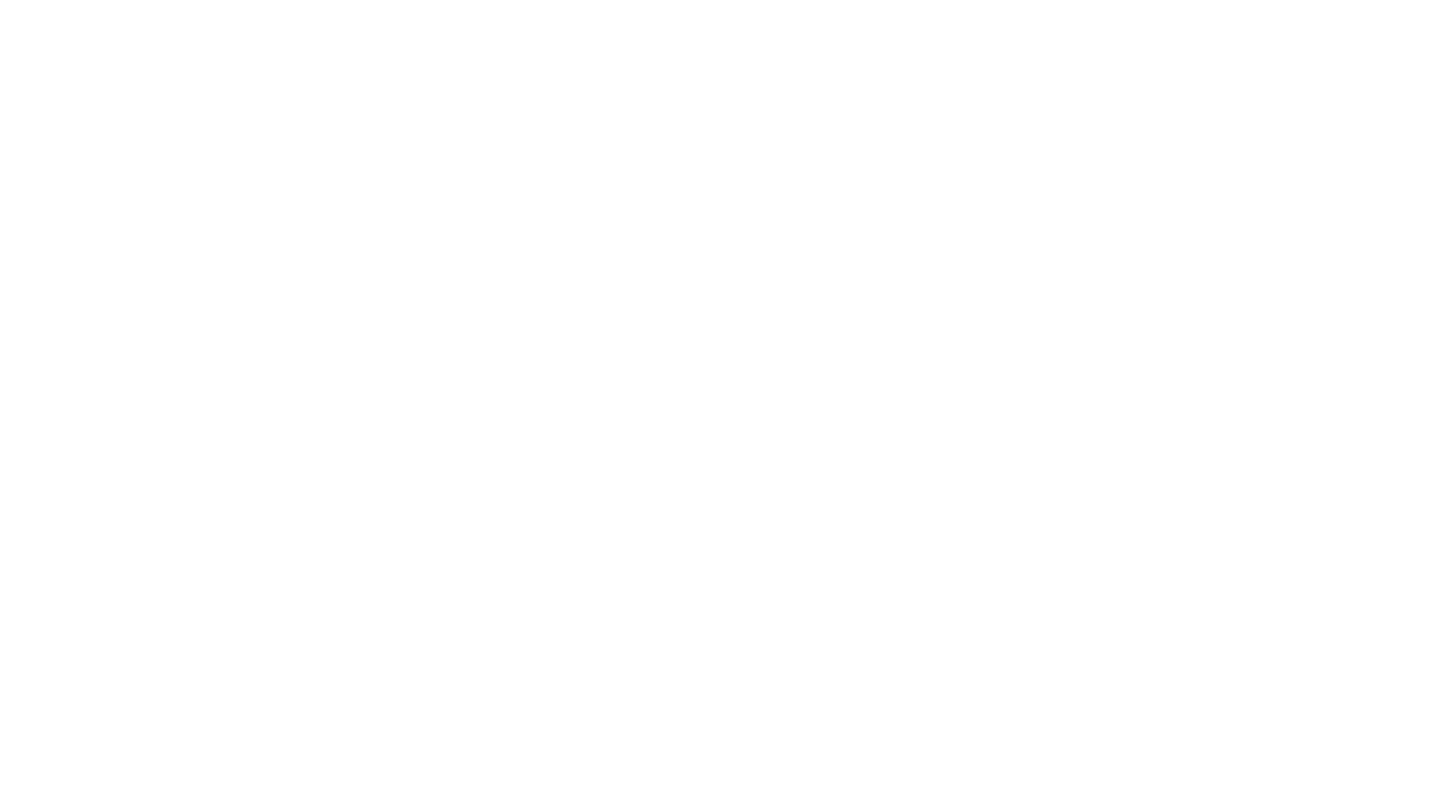
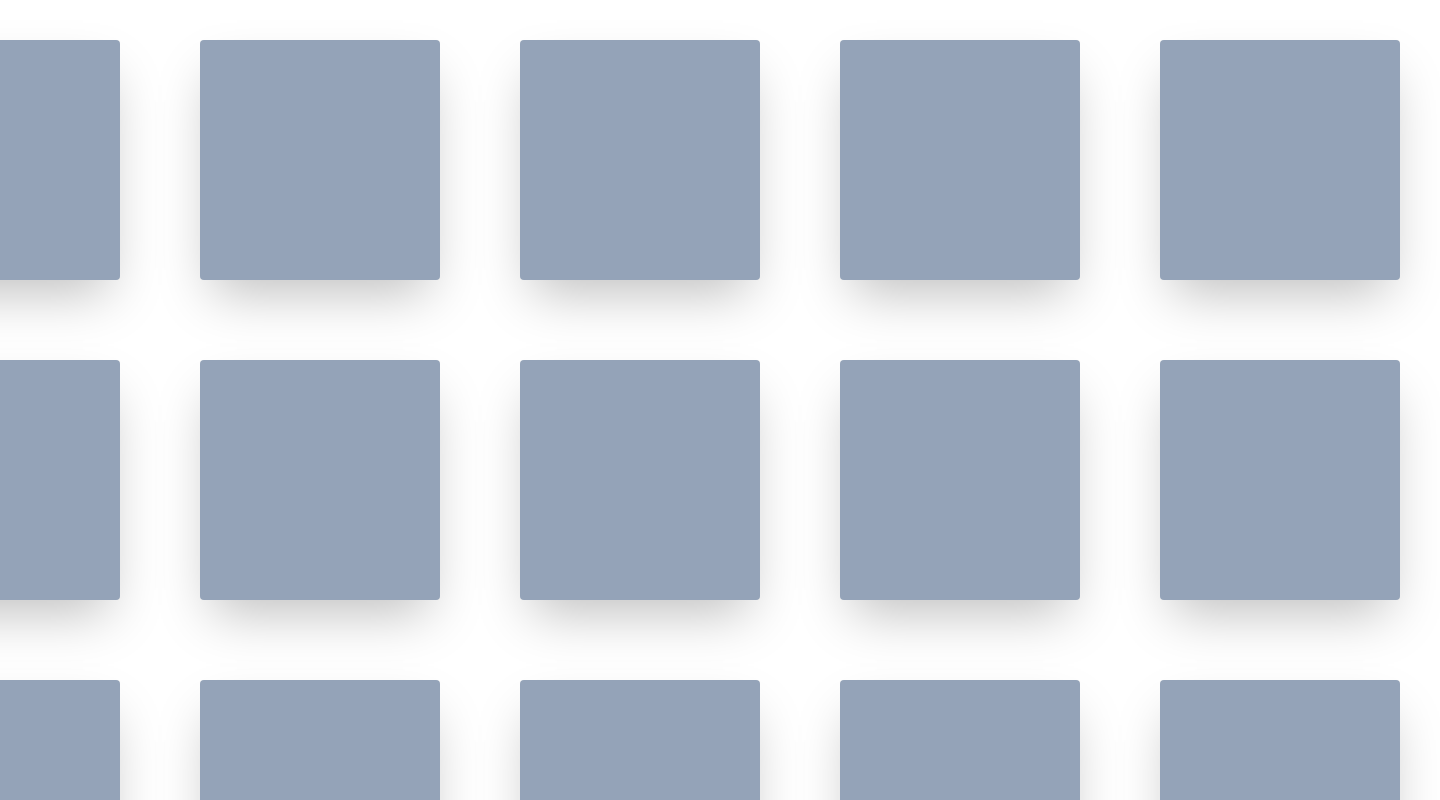
Before and after one commit to sebastianscinteie/click-factory, a Next.js app: page / in a window 1280 px wide. Shown: the top 800 px of the page, 1440 px wide, since content can reach past the window. Built offline with nearby package versions, Linux system fonts and the light colour scheme.

Commit message:
Nice grid

```diff
--- a/src/app/page.tsx
+++ b/src/app/page.tsx
@@ -1,9 +1,28 @@
 import Image from 'next/image'
 
+function Square(){
+  return <>
+    <div className='bg-slate-400 rounded shadow-2xl m-10 w-60 h-60'></div>
+  </>
+}
+
 export default function Home() {
+
+  function squareBlock() {
+    let block = [];
+    let maxSquares;
+    for(let i = 0; i < 20; i++) {
+      block.push(<Square key={i}/>)
+    }
+
+    return block;
+  }
+
   return (
     <main>
-
+      <div className='flex justify-center'>
+        <div className='grid grid-cols-5 max-w-7xl min-w-max'>{squareBlock()}</div>
+      </div>
     </main>
   )
 }
```
